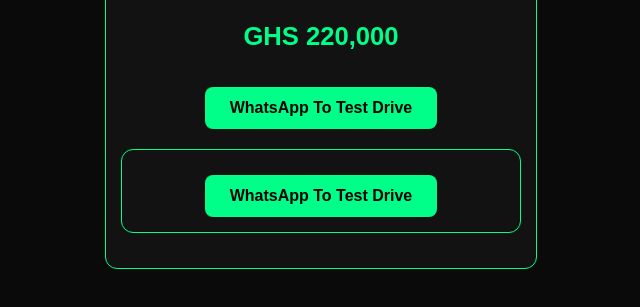
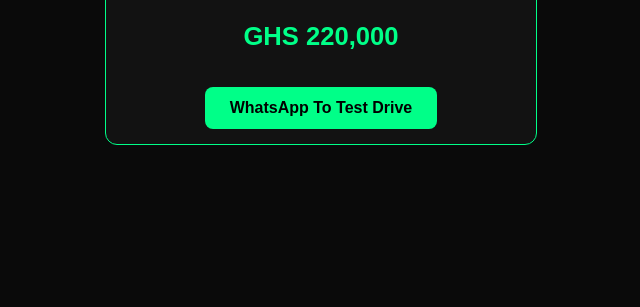
Before and after one commit to mikeflea88-rgb/my-first-repo, a plain HTML site: page index.html in a window 1280 px wide. Shown: the part 521-828 px from the top of the page, without its empty margins (319-959 px from the left). After the commit the page ends 800 px from the top, so only its background shows below. Drawn offline with Linux system fonts and the light colour scheme.

Commit message:
Remove duplicate WhatsApp button from index.html
Removed redundant WhatsApp button from the car div.

```diff
--- a/index.html
+++ b/index.html
@@ -26,10 +26,6 @@ button a {color:black; text-decoration:none;}
 <h2>2022 BYD Han EV</h2>
 <p class="price">GHS 220,000</p>
 <button><a href="https://wa.me/2330576472365?text=I%20am%20interested%20in%20the%20BYD%20Han%20EV" target="_blank">WhatsApp To Test Drive</a></button>
-<div class="car">
-
-<button><a href="https://wa.me/2330576472365?text=I%20am%20interested%20in%20the%20BYD%20Han%20EV" target="_blank">WhatsApp To Test Drive</a></button>
 </div>
-
 </body>
 </html>
```
